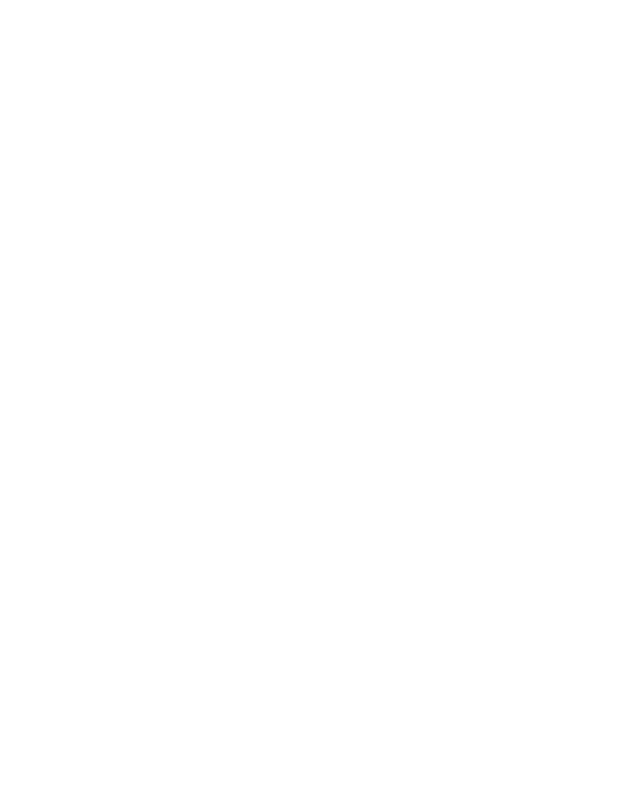
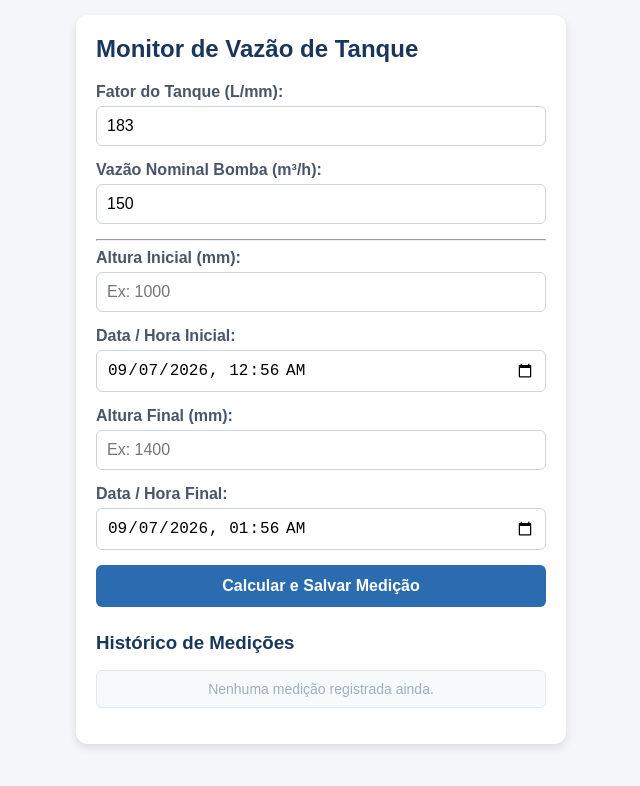
Before and after one commit to charleswilliancenteno-bot/monitor-vazao, a plain HTML site: page index.html in a window 1280 px wide. Shown: the whole page, without its empty margins (319-959 px from the left). Drawn offline with Linux system fonts and the light colour scheme.

Commit message:
index.html

```diff
--- a/index.html
+++ b/index.html
@@ -1,3 +1,49 @@
+<!DOCTYPE html>
+<html lang="pt-BR">
+<head>
+  <meta charset="UTF-8">
+  <meta name="viewport" content="width=device-width, initial-scale=1.0">
+  <title>Monitor de Vazão de Tanques</title>
+  <link rel="stylesheet" href="style.css">
+</head>
+<body>
+  <div class="container">
+    <h2>Monitor de Vazão de Tanque</h2>
+
+    <div class="form-group">
+      <label for="fatorTanque">Fator do Tanque (L/mm):</label>
+      <input type="number" id="fatorTanque" value="183" step="0.1">
+    </div>
+
+    <div class="form-group">
+      <label for="vazaoBomba">Vazão Nominal Bomba (m³/h):</label>
+      <input type="number" id="vazaoBomba" value="150" step="0.1">
+    </div>
+
+    <hr>
+
+    <div class="form-group">
+      <label for="alturaInicial">Altura Inicial (mm):</label>
+      <input type="number" id="alturaInicial" placeholder="Ex: 1000">
+    </div>
+
+    <div class="form-group">
+      <label for="horaInicial">Data / Hora Inicial:</label>
+      <input type="datetime-local" id="horaInicial">
+    </div>
+
+    <div class="form-group">
+      <label for="alturaFinal">Altura Final (mm):</label>
+      <input type="number" id="alturaFinal" placeholder="Ex: 1400">
+    </div>
+
+    <div class="form-group">
+      <label for="horaFinal">Data / Hora Final:</label>
+      <input type="datetime-local" id="horaFinal">
+    </div>
+
+    <button onclick="calcularEGravar()">Calcular e Salvar Medição</button>
+
     <div id="resultado" class="card-resultado" style="display:none;">
       <h3>Resultado da Medição</h3>
       <p><strong>Variação de Nível:</strong> <span id="resDeltaH">0</span> mm</p>
@@ -5,3 +51,13 @@
       <p><strong>Vazão Real:</strong> <span id="resVazaoLh">0</span> L/h (<span id="resVazaoM3h">0</span> m³/h)</p>
       <p><strong>Eficiência da Bomba:</strong> <span id="resEficiencia">0</span>%</p>
     </div>
+
+    <div style="margin-top:25px;">
+      <h3 style="margin-bottom:10px;">Histórico de Medições</h3>
+      <ul id="historicoList"></ul>
+    </div>
+  </div>
+
+  <script src="app.js"></script>
+</body>
+</html>
```
Lines whose indentation alone changed are shown as unchanged.
